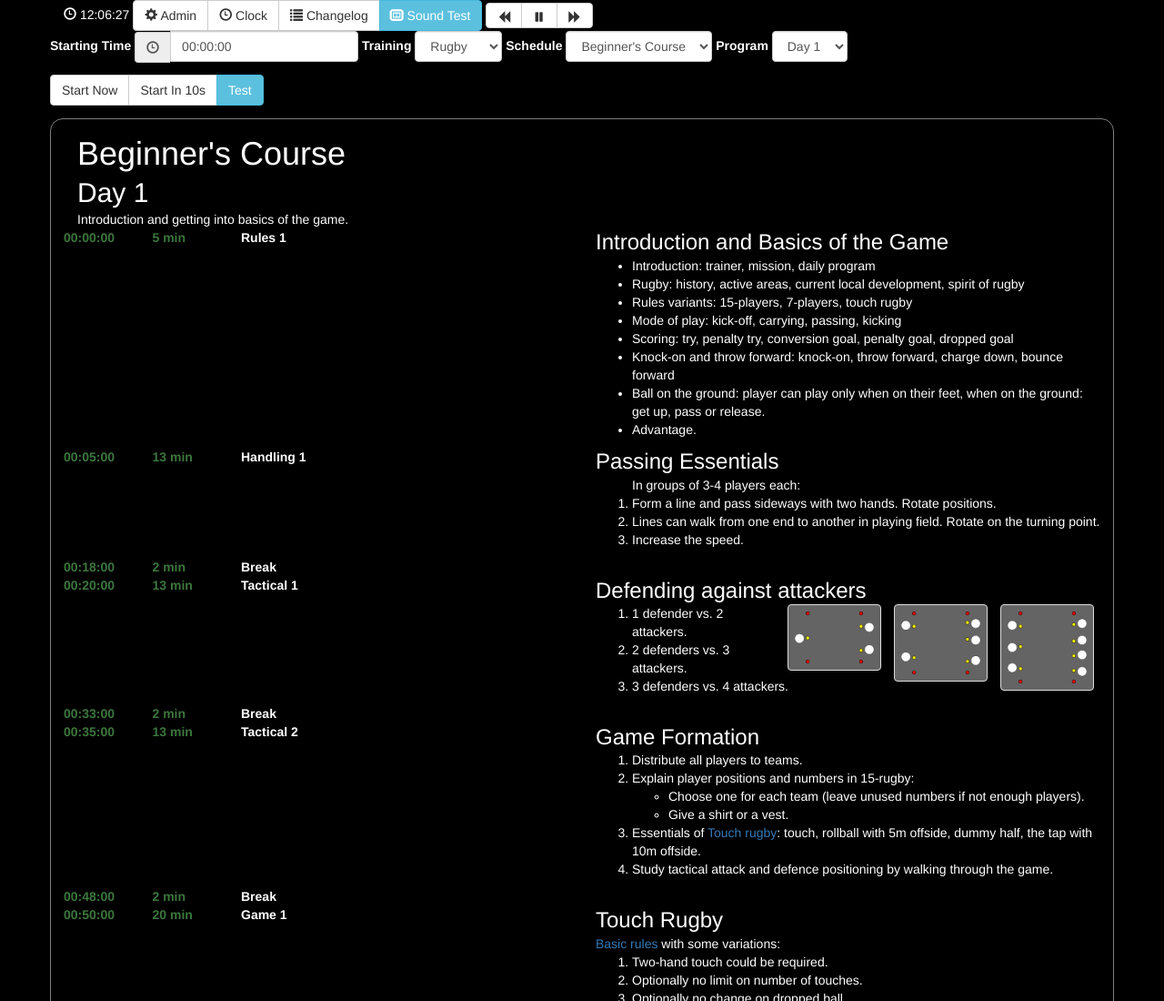
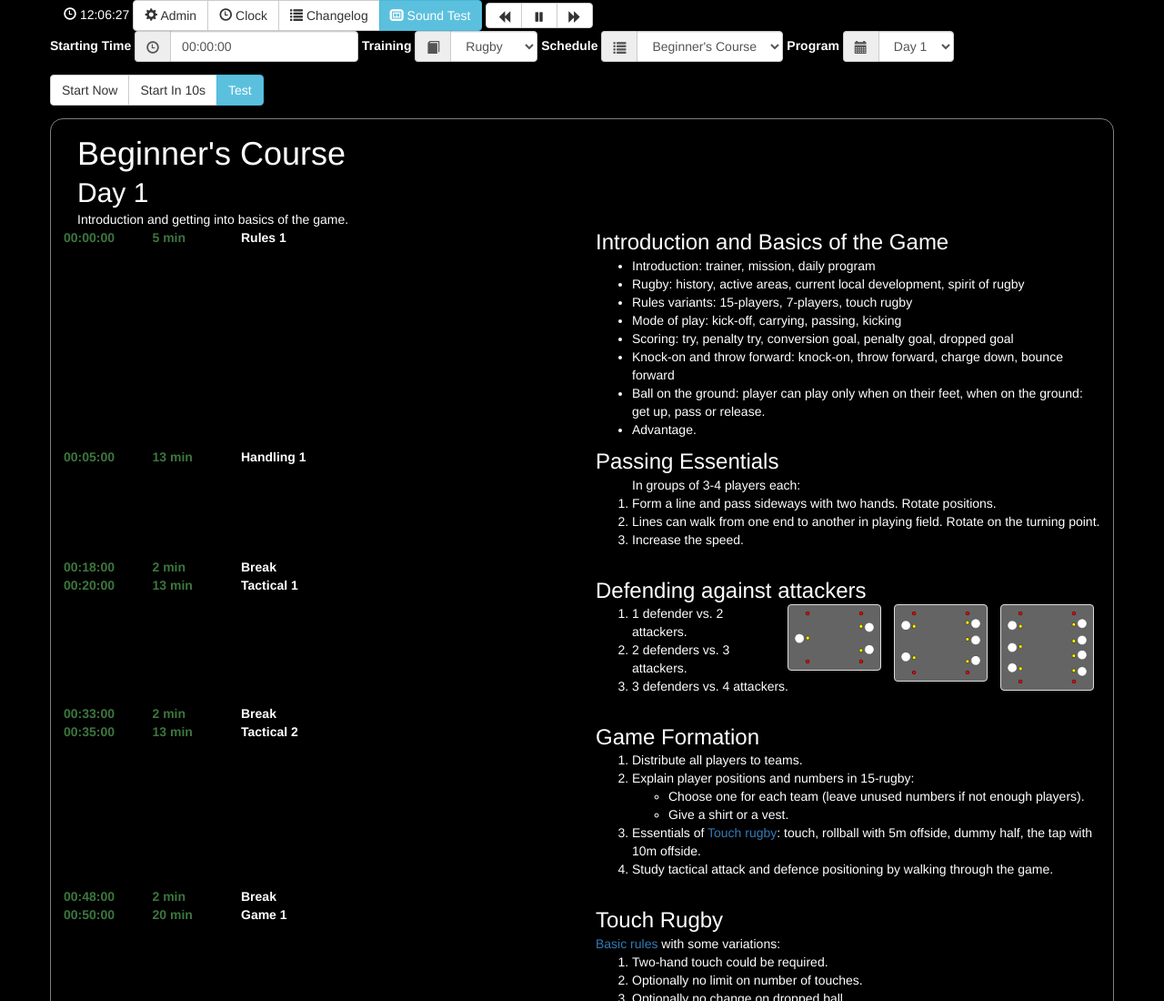
Before and after one commit to wigy/time2xercise, a website: page index.html in a window 1280 px wide. Shown: the top 1100 px of the page at 91% size. Drawn offline with Linux system fonts and the light colour scheme.

Commit message:
Nice icons for inputs.

```diff
--- a/index.html
+++ b/index.html
@@ -54,28 +54,37 @@
                 <div class="form-group">
                     <label for="starting-time">Starting Time</label>
                     <div class="input-group">
-                      <span class="glyphicon glyphicon-time input-group-addon"></span>
+                      <span class="input-group-addon"><span class="glyphicon glyphicon-time"></span></span>
                       <input id="starting-time" type="text" class="form-control" ng-model="timing.starting_time"
                               ng-pattern="/\d\d:\d\d:\d\d/" ng-change="timing.recalc()"></input>
                     </div>
                 </div>
                 <div class="form-group">
                     <label for="training">Training</label>
+                    <div class="input-group">
+                      <span class="input-group-addon"><span class="glyphicon glyphicon-book"></span></span>
                       <select id="training" class="form-control" ng-model="timing.training_name"
                               ng-change="selectTraining(timing.training_name)"
                               ng-options="training as training for (training, _) in timing.trainings"></select>
                     </div>
+                </div>
                 <div class="form-group">
                     <label for="schedule">Schedule</label>
+                    <div class="input-group">
+                      <span class="input-group-addon"><span class="glyphicon glyphicon-list"></span></span>
                       <select id="schedule" class="form-control" ng-model="timing.schedule_name"
                               ng-change="selectSchedule(timing.schedule_name)"
                               ng-options="schedule as schedule for (schedule, _) in timing.training.schedules"></select>
                     </div>
+                </div>
                 <div class="form-group">
                     <label for="program">Program</label>
+                    <div class="input-group">
+                      <span class="input-group-addon"><span class="glyphicon glyphicon-calendar"></span></span>
                       <select id="program" class="form-control" ng-model="timing.program_name"
                               ng-change="selectProgram(timing.program_name)"
                               ng-options="program as program for (program, _) in timing.training.schedule.programs"></select>
+                    </div>
                 </div>
             </form>
             </div>
```
Lines whose indentation alone changed are shown as unchanged.
